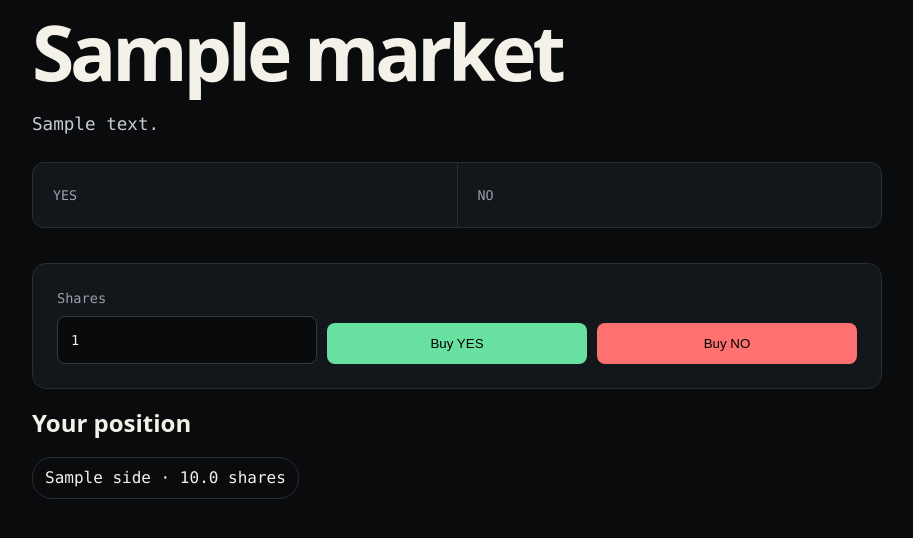
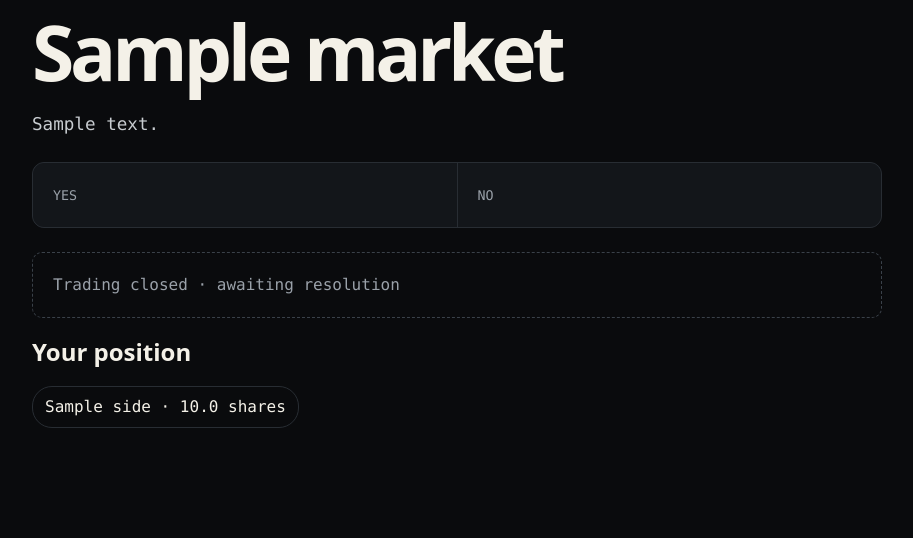
Before and after one commit to labriesystems/Prediction-Market, a Python web app: template templates/market.html in a window 1280 px wide. Shown: the part 168-706 px from the top of the page, without its empty margins (103-1016 px from the left). Run offline with Jinja, Linux system fonts and the light colour scheme; the template is opened without the code that fills it: most values are stand-ins (such as "Sample title", 1, 10 or a date in 2020).

Commit message:
Update market.html

```diff
--- a/templates/market.html
+++ b/templates/market.html
@@ -33,7 +33,7 @@
 
   </section>
 
-  {% if market.status == 'open' %}
+  {% if trading_open %}
 
     <form
       class="panel trade"
@@ -78,13 +78,19 @@
 
     </form>
 
-  {% else %}
+{% elif market.status == 'resolved' %}
 
-    <div class="resolved">
-      Resolved {{ 'YES' if market.outcome else 'NO' }}
-    </div>
+  <div class="resolved">
+    Resolved {{ 'YES' if market.outcome else 'NO' }}
+  </div>
 
-  {% endif %}
+{% else %}
+
+  <div class="locked">
+    Trading closed · awaiting resolution
+  </div>
+
+{% endif %}
 
   {% if position %}
 
```
